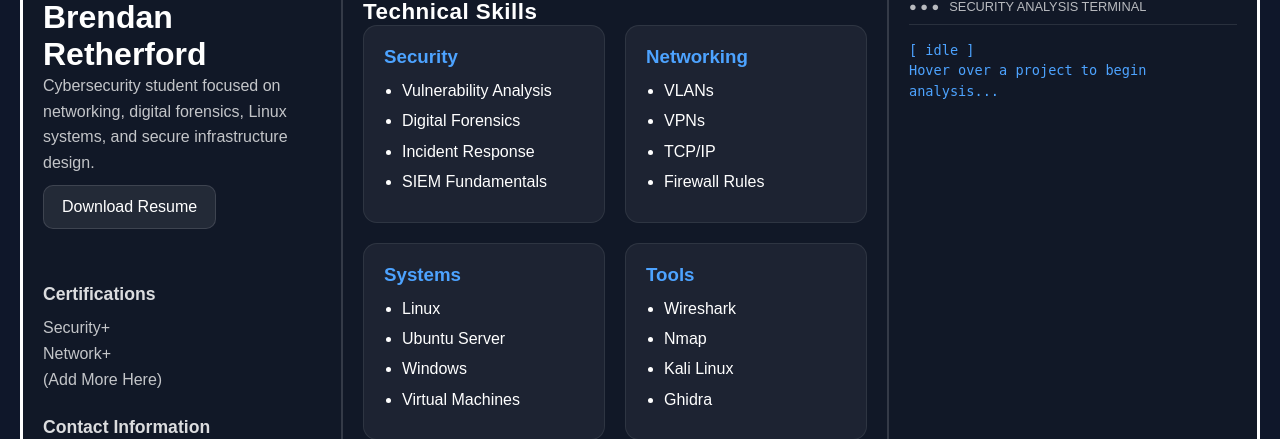
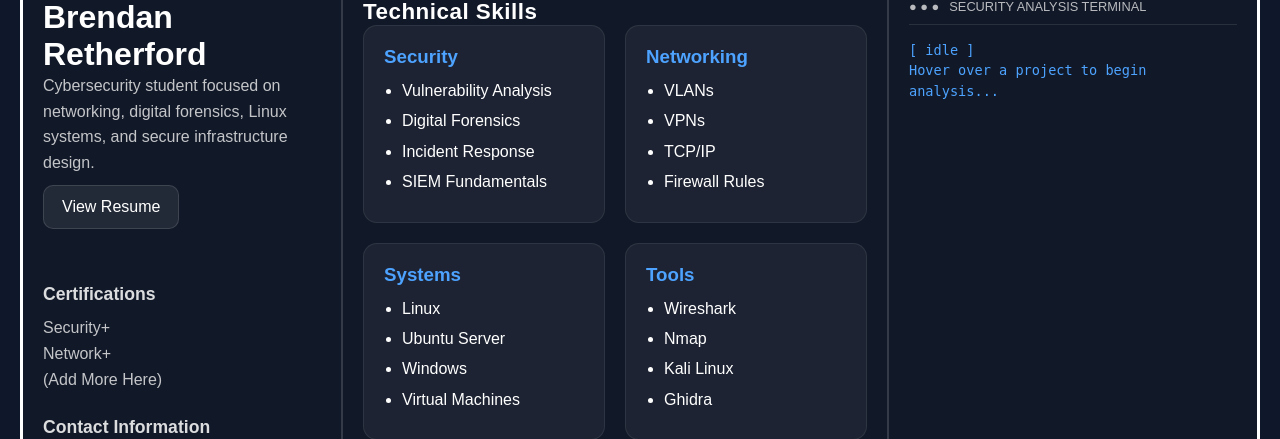
Before and after one commit to BrendanReth/portfolio-site, a Flask app: page / in a window 1280 px wide. Shown: the part 114-553 px from the top of the page. Run offline with Flask 3, Linux system fonts and the light colour scheme.

Commit message:
Update index.html

```diff
--- a/ResumeWebsite 2/Templates/index.html
+++ b/ResumeWebsite 2/Templates/index.html
@@ -47,7 +47,7 @@
             <a href="{{ url_for('static', filename='BrendanRetherfordResume.pdf') }}"
                 download
                 class="resume-btn">
-                 Download Resume
+                 View Resume
             </a>
 
             <h2>Certifications</h2>
```
